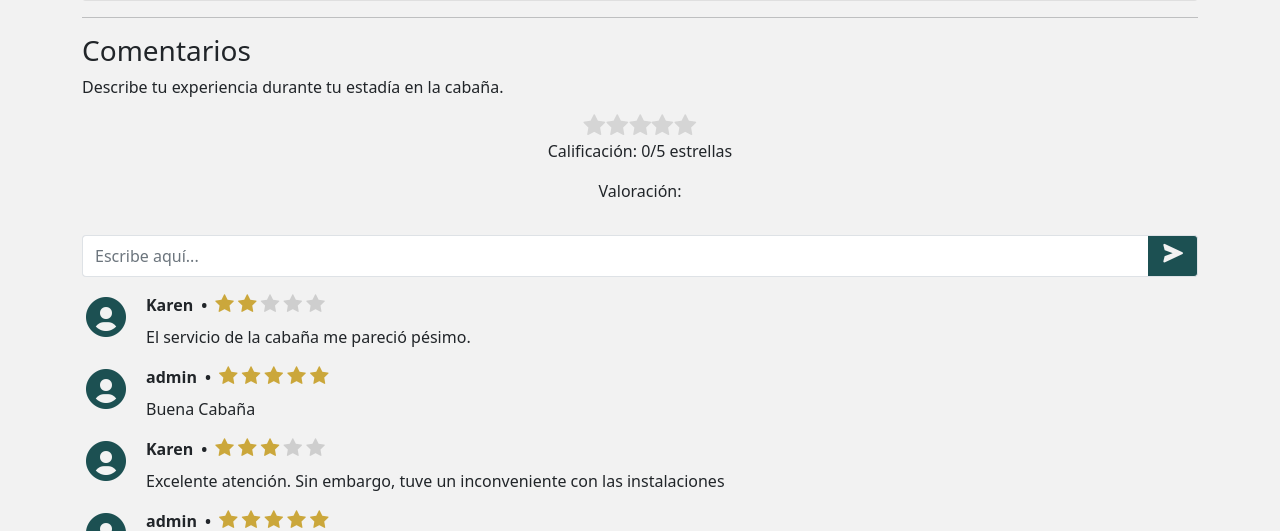
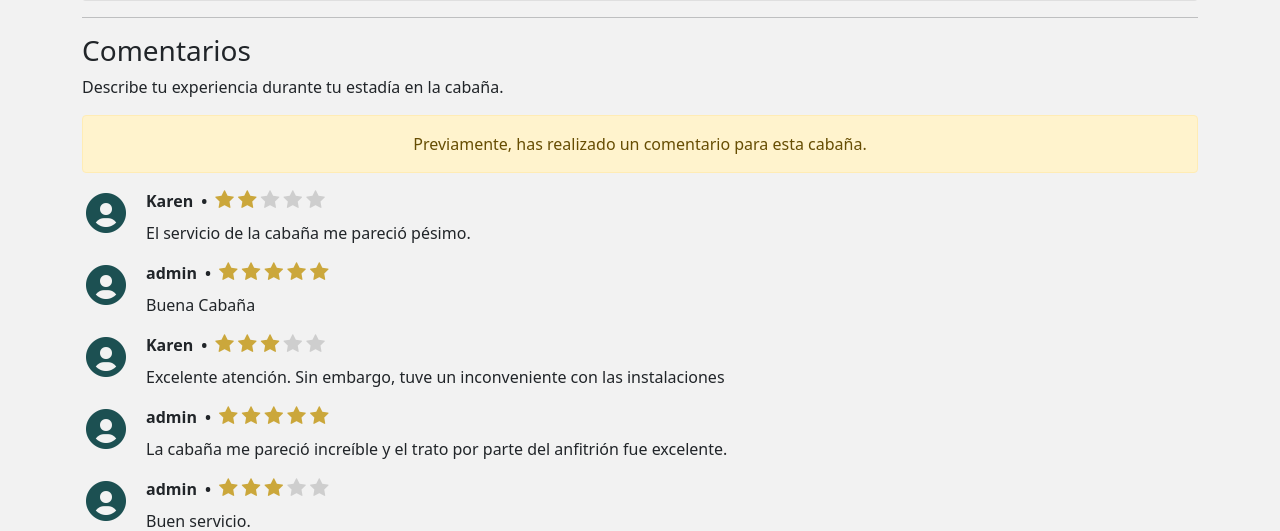
Before and after one commit to Omargeimer/rentame-cabanas, a Django app: page /vista_cabana_usuario/5 in a window 1280 px wide. Shown: the part 1631-2162 px from the top of the page. Run offline with Django 5.2, Linux system fonts and the light colour scheme; a user stored in the database is signed in; data comes from the database, SQL or seed files in the repository; both versions use the stored data as it was after the commit; some libraries are stand-ins or nearby versions.

Commit message:
Validaciones del módulo de comentarios

```diff
--- a/proyecto/admin_cabanas/models.py
+++ b/proyecto/admin_cabanas/models.py
@@ -27,6 +27,12 @@ class Cabana(models.Model):
         from valoraciones.models import Valoracion
         return Valoracion.objects.filter(cabana=self).aggregate(Avg('numero_estrellas'))['numero_estrellas__avg'] or 0
 
+    def comprobar_renta(self, usuario):
+        from renta.models import Renta
+        # Verifica que el usuario ha rentado esta cabaña
+        return Renta.objects.filter(usuario=usuario, cabana=self).exists()
+
+
     def __str__(self):
         return self.nombre
 
--- a/proyecto/cabanas/templates/cabanas/vista_cabana_usuario.html
+++ b/proyecto/cabanas/templates/cabanas/vista_cabana_usuario.html
@@ -56,13 +56,23 @@
 <p>Describe tu experiencia durante tu estadía en la cabaña.</p>
 <!--/Descripción apartado de comentarios-->
 
-<!--Input Comentario-->
-<form action="{% url 'RegistrarValoracion' cabanas.id%}" method="POST">
+<!-- Verificamos que el usuario esté autenticado para poder realizar un comentario -->
+{% if user.is_authenticated %}
+  <!-- Verificamos que el usuario ha rentado la cabaña y, por lo tanto, puede comentar -->
+  {% if aprobacion_comentario %}
+    <!--Si el usuario ha rentado la cabaña, pero ya realizó un comentario. Se mostrará una notificación sobre ello-->
+    {% if verificacion_valoracion %}
+      <div class="alert alert-warning text-center" role="alert">
+        Previamente, has realizado un comentario para esta cabaña.
+      </div>
+    {% else %}
+      <!-- Input Comentario -->
+      <form action="{% url 'RegistrarValoracion' cabanas.id %}" method="POST">
         {% csrf_token %}
         <div class="ratings pb-3" id="rating">
           <input type="hidden" name="numero_estrellas" value="0" required>
-    <input type="hidden" name="usuario" id="usuario" value="{{user.id}}" required>
-    <input type="hidden" name="cabana" id="cabana" value="{{cabanas.id}}" required>
+          <input type="hidden" name="usuario" id="usuario" value="{{ user.id }}" required>
+          <input type="hidden" name="cabana" id="cabana" value="{{ cabanas.id }}" required>
           <span class="fa fa-star animated-star" data-value="1" id="1"></span>
           <span class="fa fa-star animated-star" data-value="2" id="2"></span>
           <span class="fa fa-star animated-star" data-value="3" id="3"></span>
@@ -73,10 +83,26 @@
         </div>
         <div class="input-group">
           <input type="text" class="form-control border-end-0 border" name="comentario" placeholder="Escribe aquí..." required>
-    <button type="submit" class="btn-enviar-comentario btn btn-outline-secondary border-start-0 border" ><i class='bx bx-sm bxs-send'></i></button>
+          <button type="submit" class="btn-enviar-comentario btn btn-outline-secondary border-start-0 border">
+            <i class='bx bx-sm bxs-send'></i>
+          </button>
         </div>
       </form>
-<!--/Input Comentario-->
+      <!-- /Input Comentario -->
+    {% endif %}
+  {% else %}
+    <!-- El usuario está autenticado pero no ha rentado la cabaña -->
+    <div class="alert alert-warning text-center" role="alert">
+      No has rentado esta cabaña, por lo tanto, no puedes realizar un comentario.
+    </div>
+  {% endif %}
+{% else %}
+  <!-- El usuario no está autenticado -->
+  <div class="alert alert-secondary text-center" role="alert">
+    Inicia sesión para realizar un comentario.
+  </div>
+{% endif %}
+
 
 <!--Comentario-->
 {% if valoraciones %}
--- a/proyecto/cabanas/views.py
+++ b/proyecto/cabanas/views.py
@@ -4,6 +4,7 @@ from admin_cabanas.models import Cabana
 from promociones.models import Promocion
 from valoraciones.models import Valoracion
 from valoraciones.forms import ValoracionForm
+from renta.models import Renta
 
 # Create your views here.
 
@@ -22,25 +23,46 @@ def catalogo(request):
 #Función vista_cabana_usuario para mostrar una cabaña.
 def vista_cabana_usuario(request, id):
     cabana = Cabana.objects.get(id=id)
+    usuario = request.user
+
+    # La siguiente condición verifica si el usuario está autenticado
+    #si es así, se verifica que el usuario haya realizado un comentario en la cabaña en cuestión
+    if usuario.is_authenticated:
+        aprobacion_comentario = Renta.objects.filter(usuario=usuario, cabana=cabana).exists()
+        #se verifica si el usuario realizó un comentario para la cabaña ya rentada
+        verificacion_valoracion = Valoracion.objects.filter(usuario=usuario, cabana=cabana).exists()
+    else:
+        aprobacion_comentario = False
+        verificacion_valoracion = False
+
     #La siguiente consulta permite mostrar los comentarios que pertenecen a una cabaña en específico.
     valoraciones = Valoracion.objects.filter(cabana=id)
-    return render(request, 'cabanas/vista_cabana_usuario.html', {'cabanas':cabana, 'valoraciones':valoraciones})
+    return render(
+        request,
+        'cabanas/vista_cabana_usuario.html',
+        {
+            'cabanas':cabana,
+            'valoraciones':valoraciones,
+            'aprobacion_comentario':aprobacion_comentario,
+            'verificacion_valoracion':verificacion_valoracion
+        }
+    )
 
 def registrarValoracion(request, id):
     cabana = get_object_or_404(Cabana, id=id)
-    #La siguiente consulta permite mostrar los comentarios que pertenecen a una cabaña en específico.
     valoraciones = Valoracion.objects.filter(cabana=id)
     if request.method == 'POST':
         form = ValoracionForm(request.POST)
-        if form.is_valid(): #si los datos recibidos son correctos
+        if form.is_valid():  # si los datos recibidos son correctos
             form.save()
-            return render(request,'cabanas/vista_cabana_usuario.html', {'form':form,'cabanas':cabana, 'valoraciones':valoraciones})
+            return redirect('Vista_Cabana_Usuario', id=cabana.id) #Se redirige a la vista de la cabaña que corresponde al id de la misma
         else:
             print('Datos inválidos')
-            print(form.errors) #imprime el error del form
-    form = ValoracionForm()
+            print(form.errors)  # imprime el error del form
+    else:
+        form = ValoracionForm()
 
-    return render(request, 'cabanas/vista_cabana_usuario.html')
+    return render(request, 'cabanas/vista_cabana_usuario.html', {'form': form, 'cabanas': cabana, 'valoraciones': valoraciones})
 
 #Función contacto para mostrar la página de contacto del sitio web.
 def contacto(request):
--- a/proyecto/valoraciones/models.py
+++ b/proyecto/valoraciones/models.py
@@ -6,13 +6,17 @@ from django.core.validators import MaxValueValidator, MinValueValidator
 class Valoracion(models.Model):
     id = models.AutoField(primary_key=True)
     comentario = models.CharField(max_length=300)
-    numero_estrellas = models.IntegerField(default=0,
+    numero_estrellas = models.IntegerField(
+        default=0,
         validators=[
             MaxValueValidator(5),
             MinValueValidator(0),
-    ])
-    usuario = models.ForeignKey(Usuario, on_delete=models.CASCADE)
-    cabana = models.ForeignKey(Cabana, on_delete=models.CASCADE)
+        ],
+        null=False,
+        blank=False
+    )
+    usuario = models.ForeignKey(Usuario, on_delete=models.CASCADE, null=False, blank=False)
+    cabana = models.ForeignKey(Cabana, on_delete=models.CASCADE, null=False, blank=False)
     creado = models.DateTimeField(auto_now=True, null=True) #Fecha y tiempo
     actualizado = models.DateTimeField(auto_now_add=True, null=True)
 
```
Also changed, not shown: proyecto/admin_cabanas/migrations/0002_alter_imagencabana_cabana.py (added), proyecto/db.sqlite3, proyecto/renta/migrations/0002_alter_renta_fecha_fin_alter_renta_fecha_inicio_and_more.py (added). Lines whose indentation alone changed are shown as unchanged.
